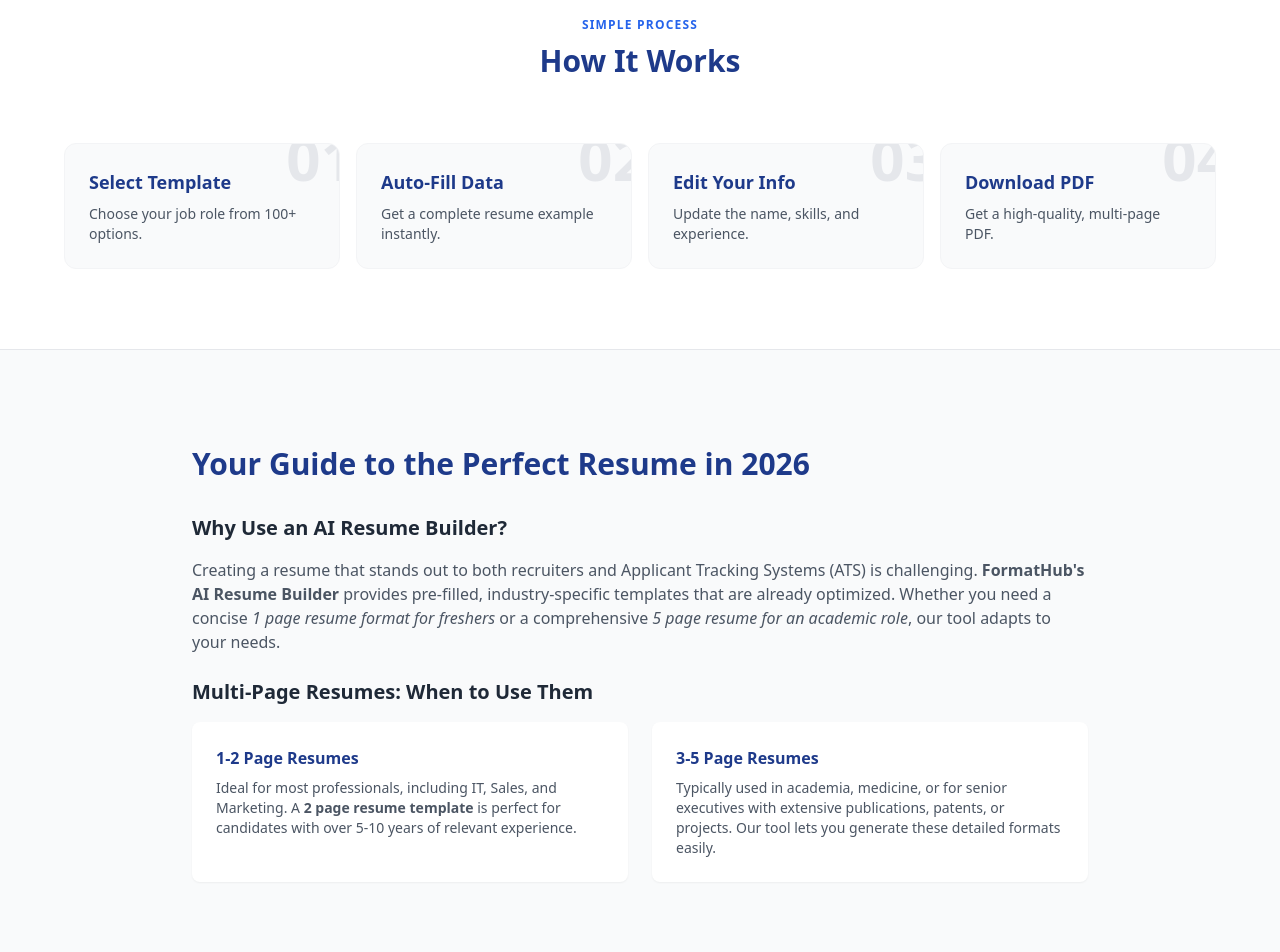
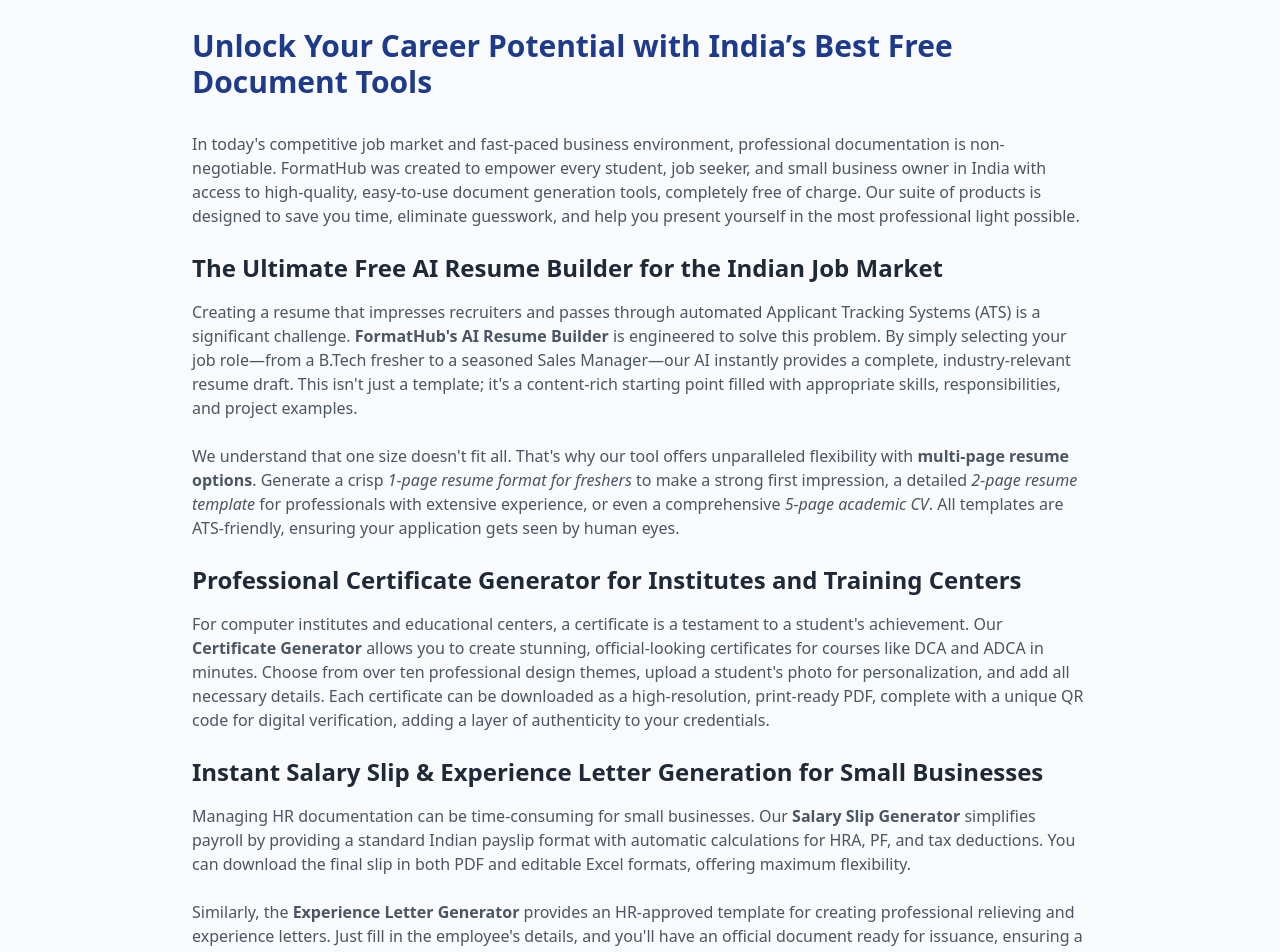
Before and after one commit to pkj26/Certificate, a React (Vite) app: page / in a window 1280 px wide. Shown: the part 2120-3072 px from the top of the page. Built offline with nearby package versions, Linux system fonts and the light colour scheme; a web font is replaced by a local one.

Commit message:
feat: Simplify Vercel rewrites and remove unused landing page section
Updates `vercel.json` to use a single wildcard rewrite for all routes to `index.html`.
Removes the "How It Works" section from the `LandingPage.tsx` component as it appears to be unused or redundant.

```diff
--- a/components/LandingPage.tsx
+++ b/components/LandingPage.tsx
@@ -1,3 +1,4 @@
+
 import React, { useState, useEffect, useRef } from 'react';
 import AdUnit from './AdUnit';
 
@@ -165,47 +166,38 @@
          </div>
       </section>
 
-      <section className="px-6 lg:px-12 py-20 bg-white">
-        <div className="max-w-6xl mx-auto">
-             <div className="text-center mb-16">
-                <span className="text-blue-600 font-black tracking-widest uppercase text-xs">Simple Process</span>
-                <h2 className="text-3xl font-black text-blue-900 mt-2">How It Works</h2>
-             </div>
-             <div className="grid md:grid-cols-4 gap-4">
-                {[
-                    { step: "01", title: "Select Template", desc: "Choose your job role from 100+ options." },
-                    { step: "02", title: "Auto-Fill Data", desc: "Get a complete resume example instantly." },
-                    { step: "03", title: "Edit Your Info", desc: "Update the name, skills, and experience." },
-                    { step: "04", title: "Download PDF", desc: "Get a high-quality, multi-page PDF." }
-                ].map((item, idx) => (
-                    <div key={idx} className="bg-gray-50 p-6 rounded-xl border border-gray-100 relative overflow-hidden">
-                        <div className="text-6xl font-black text-gray-200 absolute -top-4 -right-4 select-none">{item.step}</div>
-                        <h3 className="text-lg font-bold text-blue-900 relative z-10">{item.title}</h3>
-                        <p className="text-sm text-gray-600 mt-2 relative z-10">{item.desc}</p>
-                    </div>
-                ))}
-             </div>
-        </div>
-      </section>
-
       <section id="seo-content" className="px-6 lg:px-12 py-24 bg-gray-50 border-t border-gray-200">
          <div className="max-w-4xl mx-auto prose prose-blue prose-lg">
-            <h2 className="text-3xl font-black text-blue-900 mb-8">Your Guide to the Perfect Resume in 2026</h2>
-            <h3 className="text-xl font-bold text-gray-800 mb-4">Why Use an AI Resume Builder?</h3>
+            <h2 className="text-3xl font-black text-blue-900 mb-8">Unlock Your Career Potential with India’s Best Free Document Tools</h2>
             <p className="text-gray-600 mb-6">
-                Creating a resume that stands out to both recruiters and Applicant Tracking Systems (ATS) is challenging. <strong>FormatHub's AI Resume Builder</strong> provides pre-filled, industry-specific templates that are already optimized. Whether you need a concise <em>1 page resume format for freshers</em> or a comprehensive <em>5 page resume for an academic role</em>, our tool adapts to your needs.
+                In today's competitive job market and fast-paced business environment, professional documentation is non-negotiable. FormatHub was created to empower every student, job seeker, and small business owner in India with access to high-quality, easy-to-use document generation tools, completely free of charge. Our suite of products is designed to save you time, eliminate guesswork, and help you present yourself in the most professional light possible.
             </p>
-            <h3 className="text-xl font-bold text-gray-800 mb-4">Multi-Page Resumes: When to Use Them</h3>
-            <div className="grid md:grid-cols-2 gap-6 mb-8">
-                <div className="bg-white p-6 rounded-lg shadow-sm">
-                    <h4 className="font-bold text-blue-900">1-2 Page Resumes</h4>
-                    <p className="text-sm text-gray-600 mt-2">Ideal for most professionals, including IT, Sales, and Marketing. A <strong>2 page resume template</strong> is perfect for candidates with over 5-10 years of relevant experience.</p>
-                </div>
-                <div className="bg-white p-6 rounded-lg shadow-sm">
-                    <h4 className="font-bold text-blue-900">3-5 Page Resumes</h4>
-                    <p className="text-sm text-gray-600 mt-2">Typically used in academia, medicine, or for senior executives with extensive publications, patents, or projects. Our tool lets you generate these detailed formats easily.</p>
-                </div>
-            </div>
+
+            <h3 className="text-2xl font-bold text-gray-800 mb-4">The Ultimate Free AI Resume Builder for the Indian Job Market</h3>
+            <p className="text-gray-600 mb-6">
+                Creating a resume that impresses recruiters and passes through automated Applicant Tracking Systems (ATS) is a significant challenge. <strong>FormatHub's AI Resume Builder</strong> is engineered to solve this problem. By simply selecting your job role—from a B.Tech fresher to a seasoned Sales Manager—our AI instantly provides a complete, industry-relevant resume draft. This isn't just a template; it's a content-rich starting point filled with appropriate skills, responsibilities, and project examples.
+            </p>
+            <p className="text-gray-600 mb-6">
+                We understand that one size doesn't fit all. That's why our tool offers unparalleled flexibility with <strong>multi-page resume options</strong>. Generate a crisp <em>1-page resume format for freshers</em> to make a strong first impression, a detailed <em>2-page resume template</em> for professionals with extensive experience, or even a comprehensive <em>5-page academic CV</em>. All templates are ATS-friendly, ensuring your application gets seen by human eyes.
+            </p>
+
+            <h3 className="text-2xl font-bold text-gray-800 mb-4">Professional Certificate Generator for Institutes and Training Centers</h3>
+            <p className="text-gray-600 mb-6">
+                For computer institutes and educational centers, a certificate is a testament to a student's achievement. Our <strong>Certificate Generator</strong> allows you to create stunning, official-looking certificates for courses like DCA and ADCA in minutes. Choose from over ten professional design themes, upload a student's photo for personalization, and add all necessary details. Each certificate can be downloaded as a high-resolution, print-ready PDF, complete with a unique QR code for digital verification, adding a layer of authenticity to your credentials.
+            </p>
+
+            <h3 className="text-2xl font-bold text-gray-800 mb-4">Instant Salary Slip & Experience Letter Generation for Small Businesses</h3>
+            <p className="text-gray-600 mb-6">
+                Managing HR documentation can be time-consuming for small businesses. Our <strong>Salary Slip Generator</strong> simplifies payroll by providing a standard Indian payslip format with automatic calculations for HRA, PF, and tax deductions. You can download the final slip in both PDF and editable Excel formats, offering maximum flexibility.
+            </p>
+            <p className="text-gray-600 mb-6">
+                Similarly, the <strong>Experience Letter Generator</strong> provides an HR-approved template for creating professional relieving and experience letters. Just fill in the employee's details, and you'll have an official document ready for issuance, ensuring a smooth and professional offboarding process for your employees.
+            </p>
+
+            <h3 className="text-2xl font-bold text-gray-800 mb-4">100% Free, Supported by Our Community</h3>
+            <p className="text-gray-600">
+                All these powerful tools on FormatHub are offered 100% free, forever. We believe in democratizing access to professional resources. The platform is supported by advertisements, which allows us to maintain and improve our services without ever charging our users. Start creating your professional documents today and take the next step in your career journey with FormatHub.
+            </p>
          </div>
       </section>
 
```
Also changed, not shown: vercel.json.
